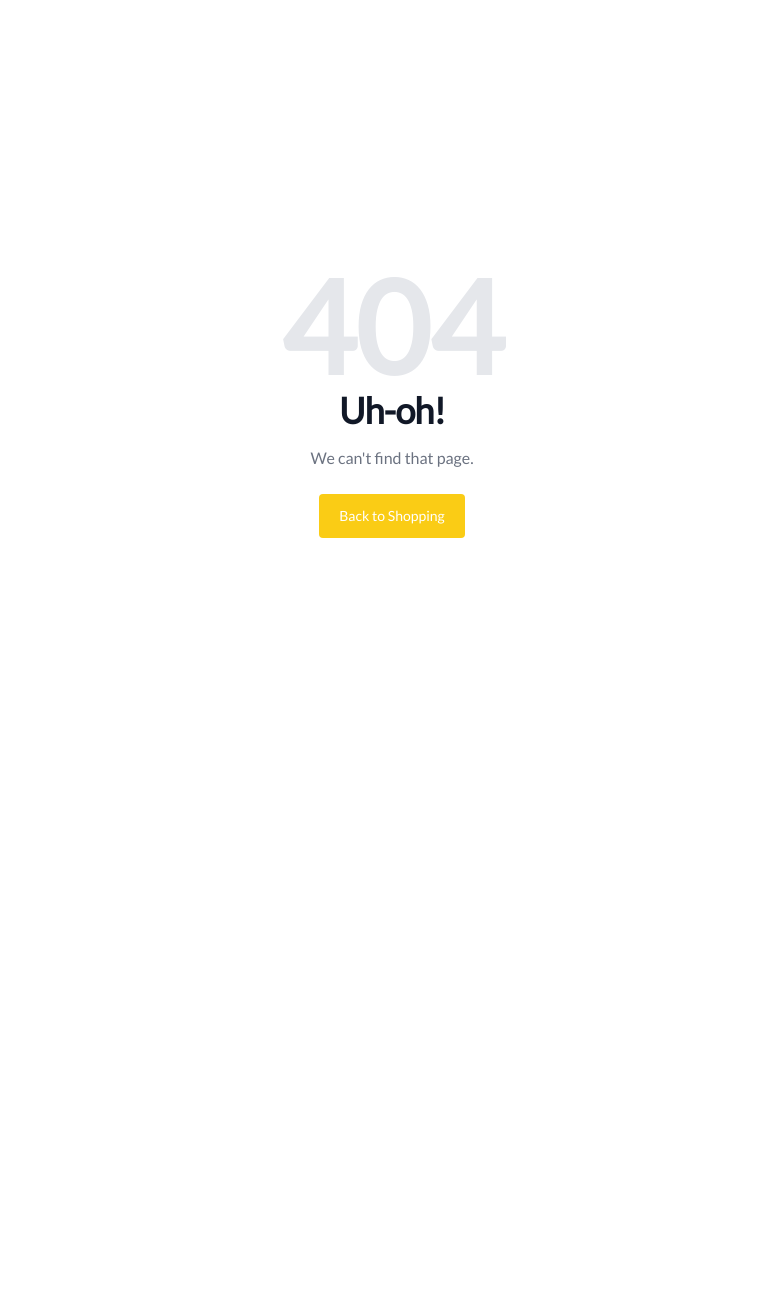
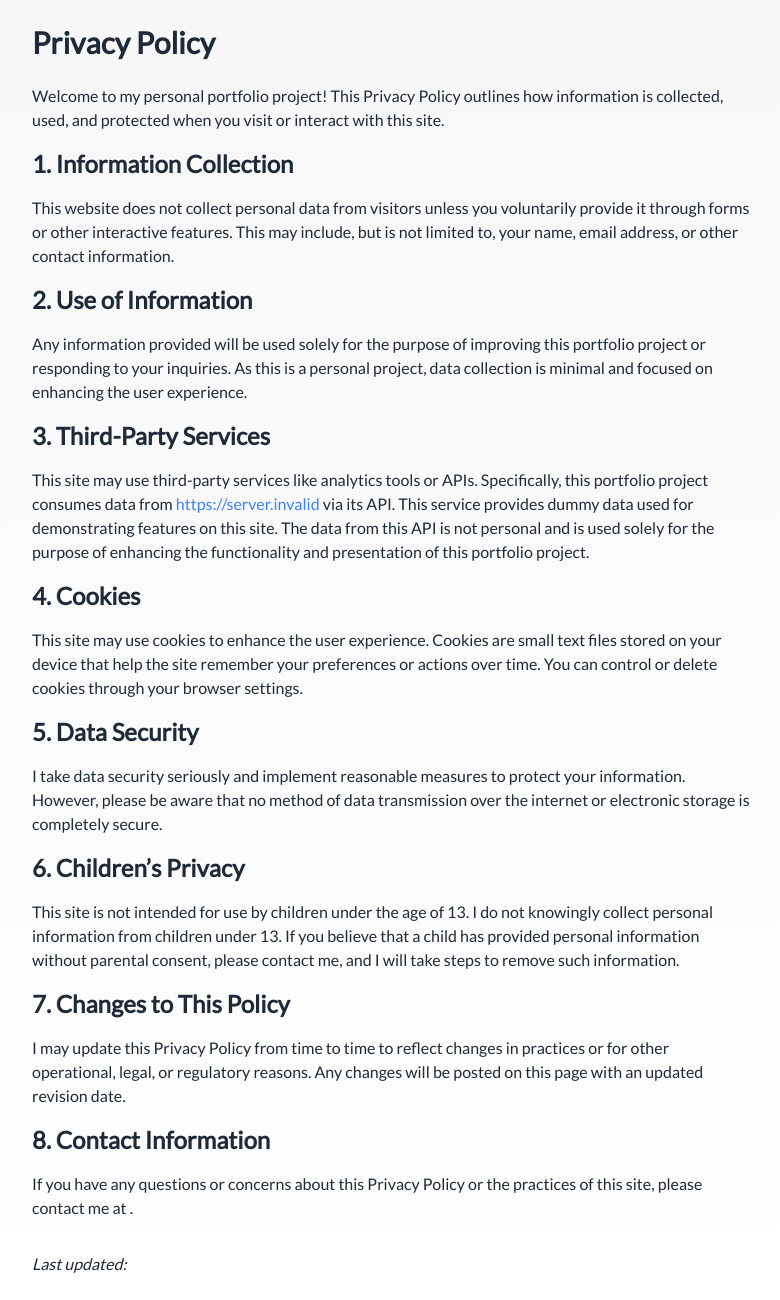
Before and after one commit to Shanvit7/the-prime-store, a Next.js app: page /privacy-policy in a window 1280 px wide. Before the commit this address had no page. Shown: the whole page, without its empty margins (248-1028 px from the left). Before the commit the page ends 800 px from the top, so only its background shows below. Built offline with nearby package versions, Linux system fonts and the light colour scheme; no server answers.

Commit message:
# 1 privacy policy added, middleware configured, empty cart UI added

```diff
--- /dev/null
+++ b/app/privacy-policy/page.tsx
@@ -0,0 +1,93 @@
+// COMPONENTS
+import Link from "next/link";
+
+const PrivacyPolicy = () => (
+  <div className="max-w-3xl mx-auto p-6 text-gray-800 dark:text-white">
+    <h1 className="text-3xl font-bold mb-6">Privacy Policy</h1>
+
+    <p className="mb-4">
+      Welcome to my personal portfolio project! This Privacy Policy outlines how
+      information is collected, used, and protected when you visit or interact
+      with this site.
+    </p>
+
+    <h2 className="text-2xl font-semibold mb-4">1. Information Collection</h2>
+    <p className="mb-4">
+      This website does not collect personal data from visitors unless you
+      voluntarily provide it through forms or other interactive features. This
+      may include, but is not limited to, your name, email address, or other
+      contact information.
+    </p>
+
+    <h2 className="text-2xl font-semibold mb-4">2. Use of Information</h2>
+    <p className="mb-4">
+      Any information provided will be used solely for the purpose of improving
+      this portfolio project or responding to your inquiries. As this is a
+      personal project, data collection is minimal and focused on enhancing the
+      user experience.
+    </p>
+
+    <h2 className="text-2xl font-semibold mb-4">3. Third-Party Services</h2>
+    <p className="mb-4">
+      This site may use third-party services like analytics tools or APIs.
+      Specifically, this portfolio project consumes data from{" "}
+      <Link
+        href={process.env.NEXT_PUBLIC_PRODUCT_API_URL as string}
+        target="_blank"
+        rel="noopener noreferrer"
+        className="text-blue-500 hover:underline"
+      >
+        {process.env.NEXT_PUBLIC_PRODUCT_API_URL}
+      </Link>{" "}
+      via its API. This service provides dummy data used for demonstrating
+      features on this site. The data from this API is not personal and is used
+      solely for the purpose of enhancing the functionality and presentation of
+      this portfolio project.
+    </p>
+
+    <h2 className="text-2xl font-semibold mb-4">4. Cookies</h2>
+    <p className="mb-4">
+      This site may use cookies to enhance the user experience. Cookies are
+      small text files stored on your device that help the site remember your
+      preferences or actions over time. You can control or delete cookies
+      through your browser settings.
+    </p>
+
+    <h2 className="text-2xl font-semibold mb-4">5. Data Security</h2>
+    <p className="mb-4">
+      I take data security seriously and implement reasonable measures to
+      protect your information. However, please be aware that no method of data
+      transmission over the internet or electronic storage is completely secure.
+    </p>
+
+    <h2 className="text-2xl font-semibold mb-4">6. Children’s Privacy</h2>
+    <p className="mb-4">
+      This site is not intended for use by children under the age of 13. I do
+      not knowingly collect personal information from children under 13. If you
+      believe that a child has provided personal information without parental
+      consent, please contact me, and I will take steps to remove such
+      information.
+    </p>
+
+    <h2 className="text-2xl font-semibold mb-4">7. Changes to This Policy</h2>
+    <p className="mb-4">
+      I may update this Privacy Policy from time to time to reflect changes in
+      practices or for other operational, legal, or regulatory reasons. Any
+      changes will be posted on this page with an updated revision date.
+    </p>
+
+    <h2 className="text-2xl font-semibold mb-4">8. Contact Information</h2>
+    <p className="mb-4">
+      If you have any questions or concerns about this Privacy Policy or the
+      practices of this site, please contact me at{" "}
+      <span className="font-bold">{process.env.NEXT_PUBLIC_CONTACT_EMAIL}</span>
+      .
+    </p>
+
+    <p className="mt-8">
+      <em>Last updated: {process.env.NEXT_PUBLIC_UPDATED_POLICY_AT}</em>
+    </p>
+  </div>
+);
+
+export default PrivacyPolicy;
--- a/app/shop/cart/page.tsx
+++ b/app/shop/cart/page.tsx
@@ -8,6 +8,7 @@ import useGetCurrency from "@/hooks/useGetCurrency";
 // COMPONENTS
 import Card from "@/components/cart/card";
 import LoadingSkeletonGroup from "@/components/cart/skeleton-group";
+import EmptyCart from "@/components/cart/empty";
 import Link from "next/link";
 
 const Cart = () => {
@@ -32,6 +33,12 @@ const Cart = () => {
 
     return { subtotal, discount, total };
   }, [cart, products]);
+
+  const isEmpty = cart?.length === 0;
+
+  if(isEmpty){
+    return <EmptyCart />
+  };
 
   return (
     <section className="bg-white shadow-2xl">
--- /dev/null
+++ b/components/cart/empty.tsx
@@ -0,0 +1,25 @@
+// COMPONENTS
+import Link from "next/link";
+// ASSETS
+import { ShoppingCartIcon, ArrowLeftIcon } from "@heroicons/react/24/outline";
+
+const EmptyCart = () => (
+  <div className="flex flex-col items-center justify-center py-12 px-4 sm:px-6 lg:px-8">
+    <ShoppingCartIcon className="h-16 w-16 text-gray-400 animate-pulse mb-4" />
+    <h2 className="text-xl font-semibold text-gray-800 sm:text-2xl lg:text-3xl">
+      Your cart is empty
+    </h2>
+    <p className="mt-2 text-gray-600 text-center max-w-md sm:max-w-lg">
+      Looks like you haven&apos;t added any products to your cart yet.
+    </p>
+    <Link
+      href="/shop/products"
+      className="mt-4 inline-block rounded-md bg-yellow-400 px-5 py-3 text-sm text-white transition hover:bg-yellow-500 group"
+    >
+      <ArrowLeftIcon className="h-5 w-5 inline-block mr-2 transition-transform duration-300 group-hover:-translate-x-1" />
+      Back to Shopping
+    </Link>
+  </div>
+);
+
+export default EmptyCart;
```
Also changed, not shown: middleware.ts (added, +20 -0 lines).
